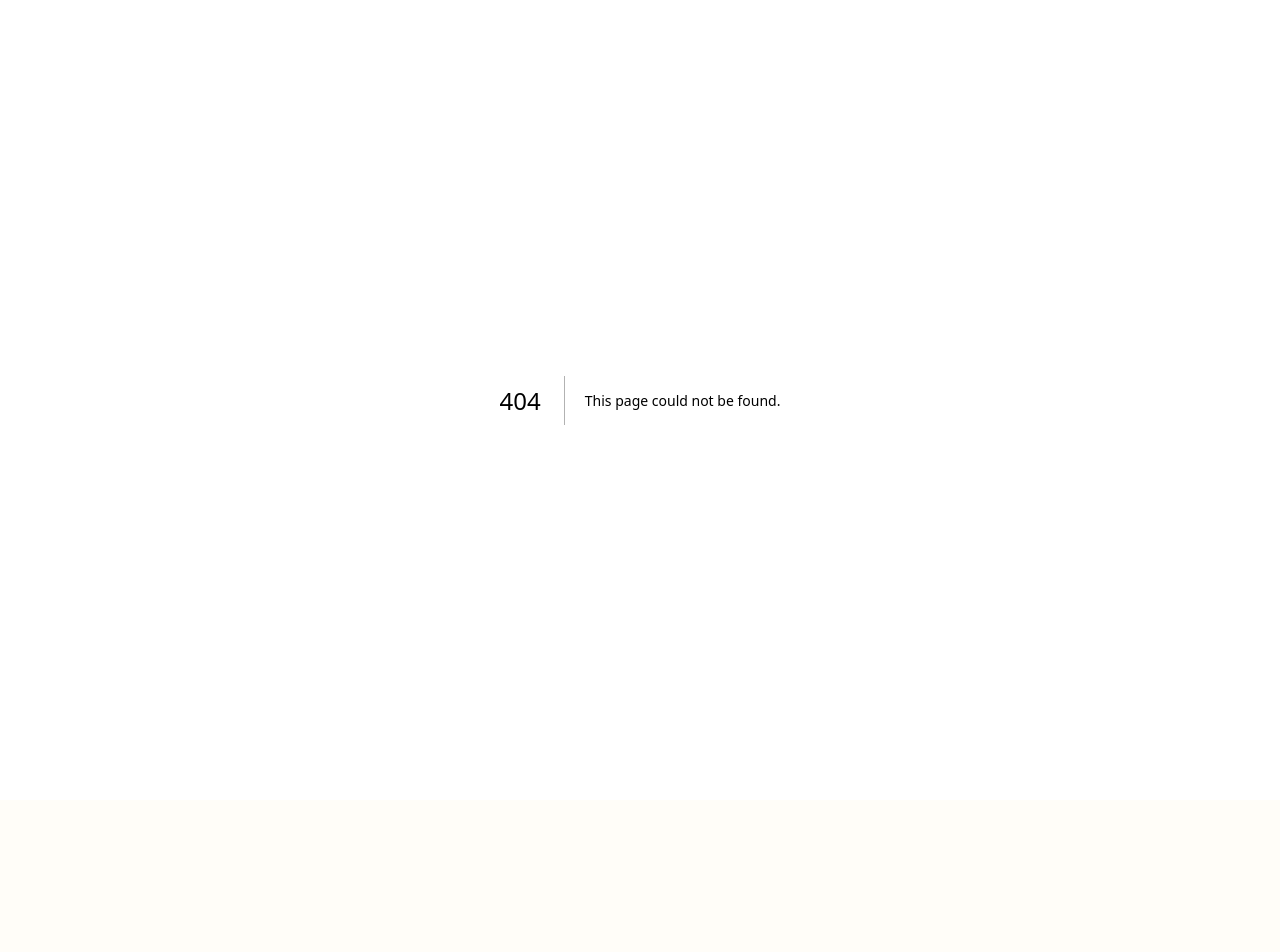
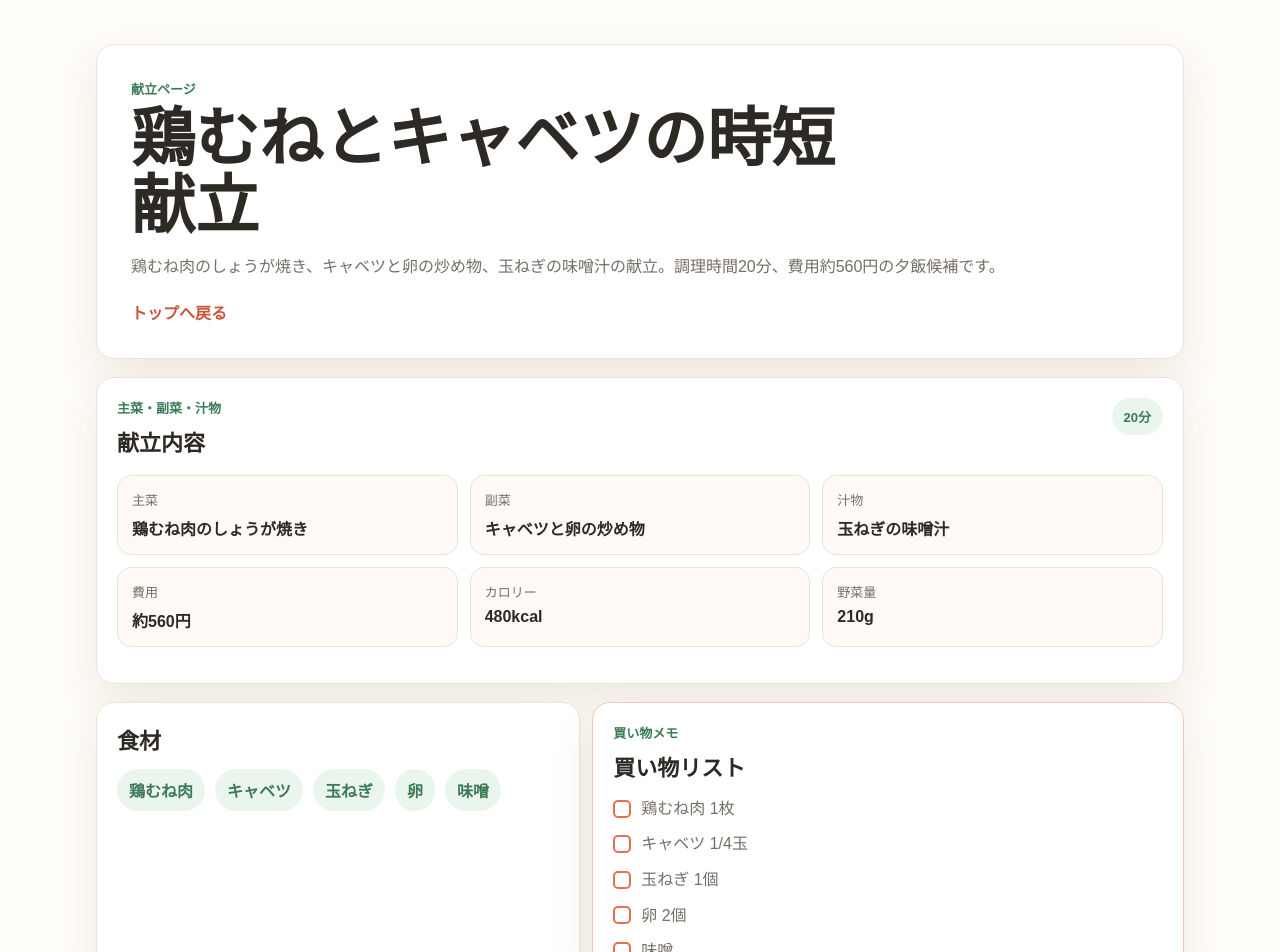
Before and after one commit to hagane990601-ux/20260618, a Next.js app: page /menu/chicken-cabbage-set in a window 1280 px wide. Before the commit this address had no page. Shown: the top 952 px of the page. Before the commit the page ends 800 px from the top, so only its background shows below. Built offline with nearby package versions, Linux system fonts and the light colour scheme.

Commit message:
Add recipe detail pages with JSON-LD

```diff
--- /dev/null
+++ b/app/menu/[id]/page.tsx
@@ -0,0 +1,186 @@
+import type { Metadata } from "next";
+import Link from "next/link";
+import { notFound } from "next/navigation";
+import menuRecipes from "../../data/menuRecipes.json";
+
+type MenuRecipe = (typeof menuRecipes)[number];
+
+type PageProps = {
+  params: Promise<{ id: string }>;
+};
+
+function findRecipe(id: string) {
+  return menuRecipes.find((recipe) => recipe.id === id);
+}
+
+function recipeDescription(recipe: MenuRecipe) {
+  return `${recipe.dishes.main}、${recipe.dishes.side}、${recipe.dishes.soup}の献立。調理時間${recipe.time}、費用${recipe.cost}の夕飯候補です。`;
+}
+
+export function generateStaticParams() {
+  return menuRecipes.map((recipe) => ({
+    id: recipe.id,
+  }));
+}
+
+export async function generateMetadata({ params }: PageProps): Promise<Metadata> {
+  const { id } = await params;
+  const recipe = findRecipe(id);
+
+  if (!recipe) {
+    return {
+      title: "献立が見つかりません",
+    };
+  }
+
+  const description = recipeDescription(recipe);
+
+  return {
+    title: `${recipe.title} | 今日の献立 自動提案`,
+    description,
+    openGraph: {
+      title: recipe.title,
+      description,
+      images: [
+        {
+          url: "/og-image.svg",
+          width: 1200,
+          height: 630,
+          alt: recipe.title,
+        },
+      ],
+      type: "article",
+    },
+    twitter: {
+      card: "summary_large_image",
+      title: recipe.title,
+      description,
+      images: ["/og-image.svg"],
+    },
+  };
+}
+
+export default async function MenuDetailPage({ params }: PageProps) {
+  const { id } = await params;
+  const recipe = findRecipe(id);
+
+  if (!recipe) {
+    notFound();
+  }
+
+  const jsonLd = {
+    "@context": "https://schema.org",
+    "@type": "Recipe",
+    name: recipe.title,
+    description: recipeDescription(recipe),
+    image: "https://20260618-gules.vercel.app/og-image.svg",
+    recipeCategory: "夕食",
+    recipeCuisine: "和食",
+    totalTime: `PT${Number.parseInt(recipe.time, 10)}M`,
+    recipeYield: "2人分",
+    keywords: recipe.tags.join(","),
+    recipeIngredient: recipe.ingredients,
+    recipeInstructions: [
+      {
+        "@type": "HowToStep",
+        text: `${recipe.dishes.main}を作ります。`,
+      },
+      {
+        "@type": "HowToStep",
+        text: `${recipe.dishes.side}を用意します。`,
+      },
+      {
+        "@type": "HowToStep",
+        text: `${recipe.dishes.soup}を添えます。`,
+      },
+    ],
+    nutrition: {
+      "@type": "NutritionInformation",
+      calories: recipe.calories,
+    },
+  };
+
+  return (
+    <main className="page-shell">
+      <script
+        type="application/ld+json"
+        dangerouslySetInnerHTML={{
+          __html: JSON.stringify(jsonLd).replace(/</g, "\\u003c"),
+        }}
+      />
+
+      <section className="hero-copy menu-detail-hero">
+        <p className="eyebrow">献立ページ</p>
+        <h1>{recipe.title}</h1>
+        <p className="lead">{recipeDescription(recipe)}</p>
+        <Link className="text-link" href="/">
+          トップへ戻る
+        </Link>
+      </section>
+
+      <section className="today-card" aria-labelledby="menu-detail">
+        <div className="card-header">
+          <div>
+            <p className="eyebrow">主菜・副菜・汁物</p>
+            <h2 id="menu-detail">献立内容</h2>
+          </div>
+          <span className="time-badge">{recipe.time}</span>
+        </div>
+
+        <div className="dish-grid">
+          <article>
+            <span>主菜</span>
+            <strong>{recipe.dishes.main}</strong>
+          </article>
+          <article>
+            <span>副菜</span>
+            <strong>{recipe.dishes.side}</strong>
+          </article>
+          <article>
+            <span>汁物</span>
+            <strong>{recipe.dishes.soup}</strong>
+          </article>
+        </div>
+
+        <div className="summary-grid" aria-label="献立の目安">
+          <div>
+            <span>費用</span>
+            <strong>{recipe.cost}</strong>
+          </div>
+          <div>
+            <span>カロリー</span>
+            <strong>{recipe.calories}</strong>
+          </div>
+          <div>
+            <span>野菜量</span>
+            <strong>{recipe.vegetable}</strong>
+          </div>
+        </div>
+      </section>
+
+      <section className="content-grid">
+        <article className="panel" aria-labelledby="recipe-ingredients">
+          <h2 id="recipe-ingredients">食材</h2>
+          <ul className="tag-list">
+            {recipe.ingredients.map((ingredient) => (
+              <li key={ingredient}>{ingredient}</li>
+            ))}
+          </ul>
+        </article>
+
+        <article className="panel selected-shopping" aria-labelledby="recipe-shopping">
+          <p className="eyebrow">買い物メモ</p>
+          <h2 id="recipe-shopping">買い物リスト</h2>
+          <ul className="check-list">
+            {recipe.shoppingList.map((item) => (
+              <li key={item}>
+                <span aria-hidden="true" />
+                {item}
+              </li>
+            ))}
+          </ul>
+        </article>
+      </section>
+    </main>
+  );
+}
```
